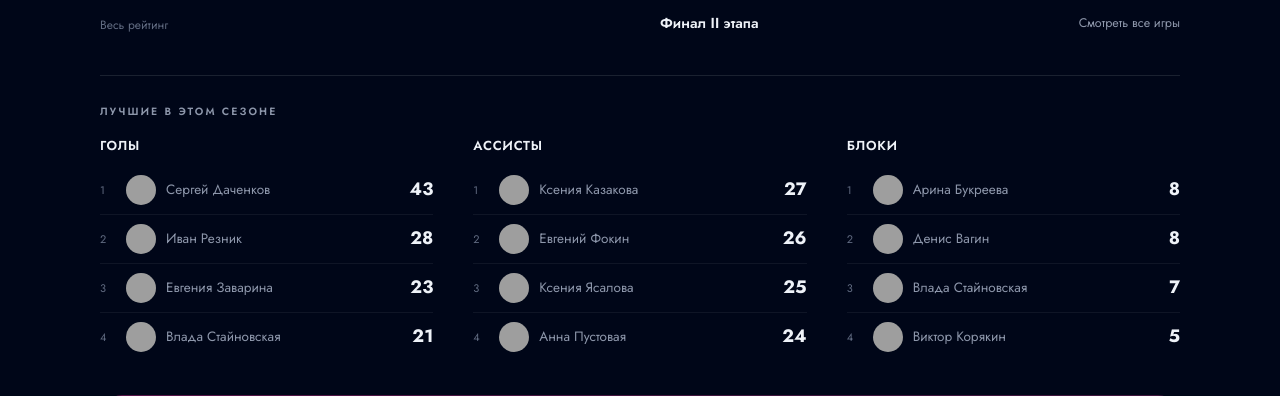
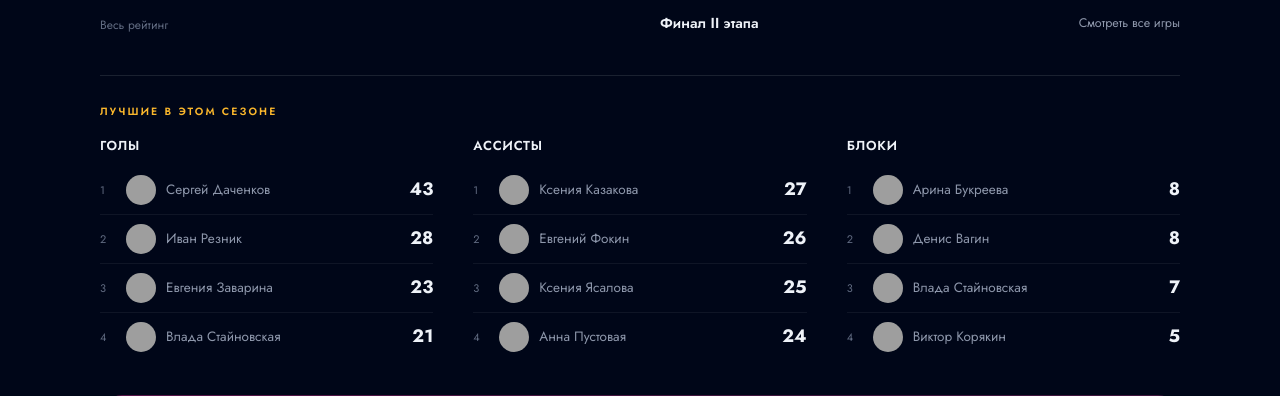
Before and after one commit to iaroslavexe/zpl-site, a FastAPI app: page / in a window 1280 px wide; the page is wider, and only the part inside the window is pictured. Shown: the part 688-1084 px from the top of that part. Run offline with FastAPI, Linux system fonts and the light colour scheme; grey boxes are pictures that could not be loaded.

Commit message:
Главная: подписи «Рейтинг команд в сезоне» и «Лучшие в этом сезоне» жёлтым

```diff
--- a/app/static/css/pages.css
+++ b/app/static/css/pages.css
@@ -462,6 +462,7 @@
 .home-title em { font-style: normal; color: var(--yellow); }
 
 .cap { font-size: 9.5px; letter-spacing: .2em; text-transform: uppercase; color: var(--dim); margin: 0 0 14px; }
+.cap--yellow { color: var(--yellow); }
 
 .home-next__top {
   display: flex;
@@ -523,6 +524,8 @@
   text-transform: uppercase;
   color: var(--muted);
 }
+
+.home-section--yellow { color: var(--yellow); }
 
 .home-tops { display: grid; gap: 26px; }
 
--- a/app/templates/pages/league.html
+++ b/app/templates/pages/league.html
@@ -33,7 +33,7 @@
 
 <section class="home-mid">
   <div class="home-stand">
-    <p class="cap">Рейтинг команд в сезоне</p>
+    <p class="cap cap--yellow">Рейтинг команд в сезоне</p>
     {% for row in top %}
     <div class="team-row">
       <span class="team-row__rank">{{ row.rank }}</span>
@@ -65,7 +65,7 @@
 
 <div class="rule"></div>
 
-<p class="home-section">Лучшие в этом сезоне</p>
+<p class="home-section home-section--yellow">Лучшие в этом сезоне</p>
 
 <div class="home-tops">
   {% for key, title in [("goals", "Голы"), ("assists", "Ассисты"), ("blocks", "Блоки")] %}
```
